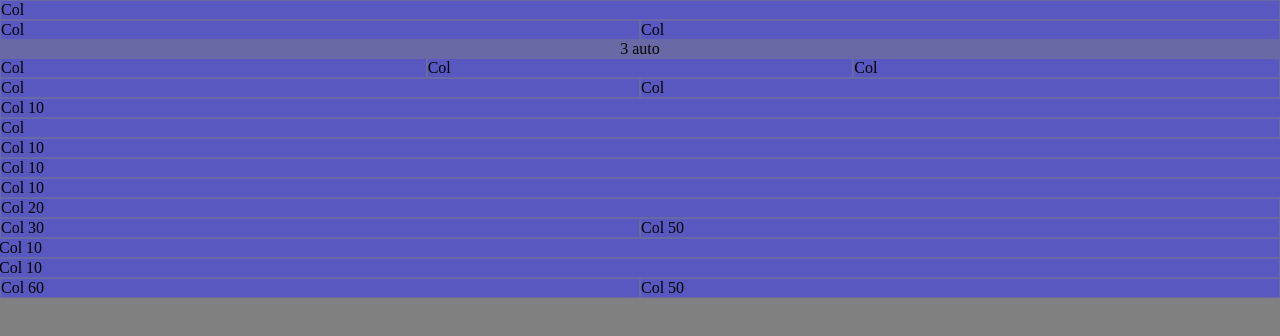
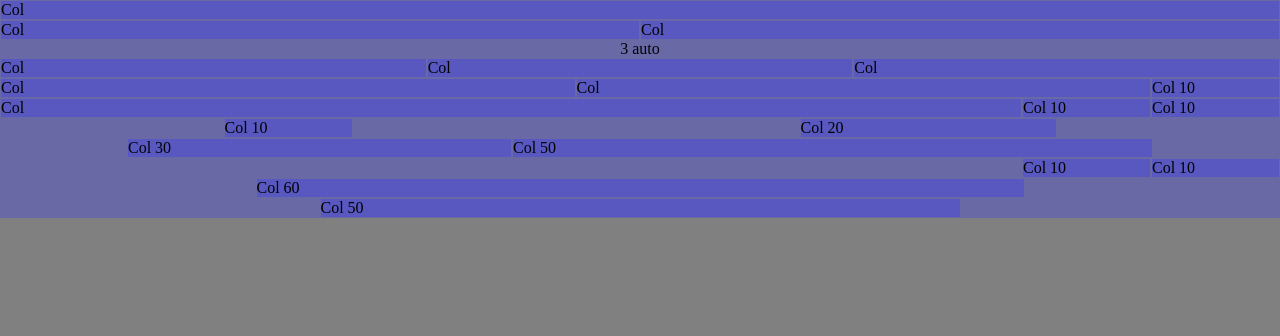
Before and after one commit to TaylorHuston/teenytinyCSS, a website: page src/grid/test.html in a window 1280 px wide. Drawn offline with nearby package versions, Linux system fonts and the light colour scheme; files that its build step writes are made by us from their sources.

Commit message:
Add calc() to grid

```diff
--- a/src/grid/grid.less
+++ b/src/grid/grid.less
@@ -36,64 +36,14 @@ Customize these as needed*****/
   }
   .generate-columns(10);
   .generate-columns(@n, @i: 1) when (@i =< @n) {
-
-    .col-@{i} {
-      width: (calc(@i * 100% / @n));
-      max-width: (@i * 100% / @n);
-      min-width: (@i * 100% / @n);
+    @j: (@i*10);
+    .col-@{j} {
+      width: calc((@i * 100% / @n) ~"-" @spacer);
+      max-width: calc((@i * 100% / @n) ~"-" @spacer);
+      min-width: calc((@i * 100% / @n) ~"-" @spacer);
     }
     .generate-columns(@n, (@i + 1));
   }
-  //  .col-10 {
-  //    width: 10%-@spacer;
-  //    max-width: 10%-@spacer;
-  //    min-width: 10%-@spacer;
-  //  }
-  //  .col-20 {
-  //    width: 20%-@spacer;
-  //    max-width: 20%-@spacer;
-  //    min-width: 20%-@spacer;
-  //  }
-  //  .col-30 {
-  //    width: 30%-@spacer;
-  //    max-width: 30%-@spacer;
-  //    min-width: 30%-@spacer;
-  //  }
-  //  .col-40 {
-  //    width: 40%-@spacer;
-  //    max-width: 40%-@spacer;
-  //    min-width: 40%-@spacer;
-  //  }
-  //  .col-50 {
-  //    width: 50%-@spacer;
-  //    max-width: 50%-@spacer;
-  //    min-width: 50%-@spacer;
-  //  }
-  //  .col-60 {
-  //    width: 60%-@spacer;
-  //    max-width: 60%-@spacer;
-  //    min-width: 60%-@spacer;
-  //  }
-  //  .col-70 {
-  //    width: 70%-@spacer;
-  //    max-width: 70%-@spacer;
-  //    min-width: 70%-@spacer;
-  //  }
-  //  .col-80 {
-  //    width: 80%-@spacer;
-  //    max-width: 80%-@spacer;
-  //    min-width: 80%-@spacer;
-  //  }
-  //  .col-90 {
-  //    width: 90%-@spacer;
-  //    max-width: 90%-@spacer;
-  //    min-width: 90%-@spacer;
-  //  }
-  //  .col-100 {
-  //    width: 100%-@spacer;
-  //    max-width: 100%-@spacer;
-  //    min-width: 100%-@spacer;
-  //  }
   .row-left {
     justify-content: flex-start;
   }
```
Also changed, not shown: dist/css/teenytiny.css.
